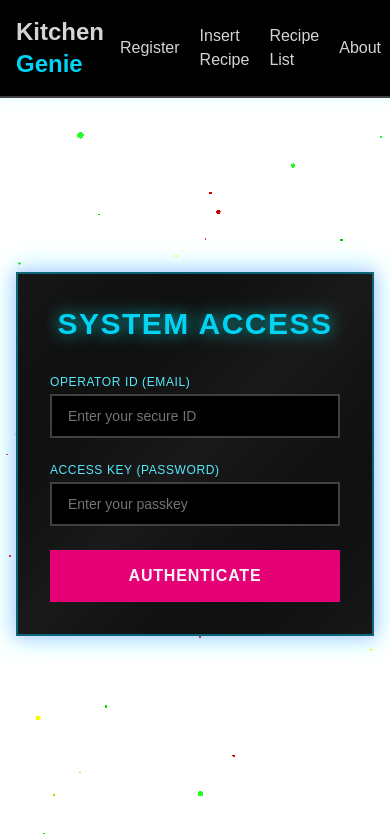
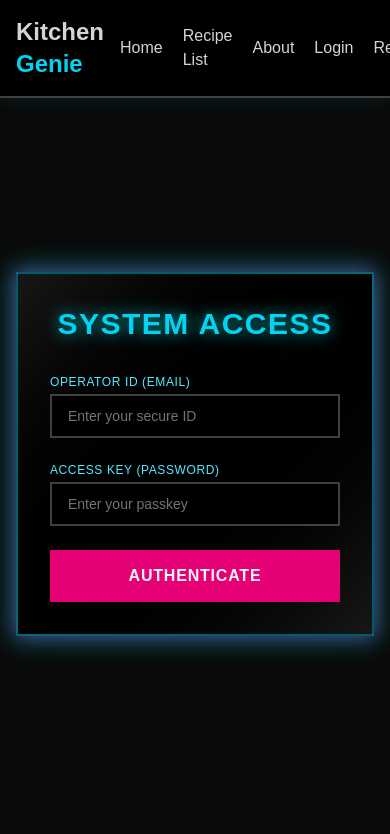
Before and after one commit to Manishshtestha/Recipe-Suggestion-App, a Next.js app: page /login in a window 390 px wide. Shown: the top 834 px of the page. Built offline with nearby package versions, Linux system fonts and the light colour scheme.

Commit message:
Added Authentication Capability and minor changes made

```diff
--- a/src/app/(auth)/layout.tsx
+++ b/src/app/(auth)/layout.tsx
@@ -1,6 +1,7 @@
 import "@/app/globals.css";
 import Navbar from "@/components/Navbar";
 import Particles from "@/components/Particles";
+import { AuthProvider } from "../_context/AuthContext";
 
 export default function AuthLayout({
 	children,
@@ -29,8 +30,10 @@ export default function AuthLayout({
 						/>
 					</div>
 					<div className="col-start-1 col-end-2 row-start-1 row-end-2 z-10 flex flex-col min-h-screen">
-						<Navbar />
-						<main className="mt-8">{children}</main>
+						<AuthProvider>
+							<Navbar />
+							<main className="mt-8">{children}</main>
+						</AuthProvider>
 					</div>
 				</div>
 			</body>
--- a/src/app/(auth)/login/page.tsx
+++ b/src/app/(auth)/login/page.tsx
@@ -1,32 +1,33 @@
-'use client';
-import { useState, useEffect, useRef } from 'react';
-import { useRouter } from 'next/navigation'; // For redirection
+"use client";
+import { useState, useRef } from "react";
+import { useRouter } from "next/navigation";
+import { useAuth } from "@/app/_context/AuthContext"; // Import useAuth
 
 const LoginPage = () => {
 	const [formData, setFormData] = useState({
-        email: '',
-        password: '',
+		email: "",
+		password: "",
 	});
 	const [isLoading, setIsLoading] = useState(false);
 	const [apiError, setApiError] = useState<string | null>(null);
-    const [successMessage, setSuccessMessage] = useState<string | null>(null);
+	// const [successMessage, setSuccessMessage] = useState<string | null>(null); // Can remove if redirecting immediately
 
 	const router = useRouter();
+	const { login } = useAuth(); // Get the login function from context
 	const containerRef = useRef<HTMLDivElement>(null);
 
 	const handleChange = (e: React.ChangeEvent<HTMLInputElement>) => {
 		const { name, value } = e.target;
 		setFormData((prev) => ({ ...prev, [name]: value }));
-        // Clear errors/success on new input
 		if (apiError) setApiError(null);
-        if (successMessage) setSuccessMessage(null);
+		// if (successMessage) setSuccessMessage(null);
 	};
 
 	const handleSubmit = async (e: React.FormEvent) => {
 		e.preventDefault();
 		setIsLoading(true);
 		setApiError(null);
-        setSuccessMessage(null);
+		// setSuccessMessage(null);
 
 		if (!formData.email || !formData.password) {
 			setApiError("Both email and password are required.");
@@ -35,10 +36,10 @@ const LoginPage = () => {
 		}
 
 		try {
-            const response = await fetch('/api/auth/login', {
-                method: 'POST',
+			const response = await fetch("/api/auth/login", {
+				method: "POST",
 				headers: {
-                    'Content-Type': 'application/json',
+					"Content-Type": "application/json",
 				},
 				body: JSON.stringify(formData),
 			});
@@ -46,72 +47,54 @@ const LoginPage = () => {
 			const result = await response.json();
 
 			if (!response.ok) {
-                throw new Error(result.message || 'Login failed. Please check your credentials.');
+				throw new Error(
+					result.message ||
+						"Login failed. Please check your credentials."
+				);
 			}
 
-            // Login successful
-            setSuccessMessage(result.message || 'Login successful! Redirecting...');
-            console.log("Logged in user:", result.user); // You can store this user data
-            setFormData({ email: '', password: '' }); // Clear form
+			// Login successful - call the context's login function
+			// Ensure result.user matches the AuthenticatedUser type
+			const { password, followers, following, ...userDataForContext } =
+				result.user; // Destructure to fit AuthenticatedUser
 
-            // Redirect to homepage or dashboard after a short delay
-            setTimeout(() => {
-                router.push('/'); // Redirect to homepage
-            }, 1500);
+			login(userDataForContext, result.token); // Pass token if your API sends one
 
+			// setSuccessMessage(result.message || 'Login successful! Redirecting...'); // Optional: show message
+			setFormData({ email: "", password: "" });
+
+			// Redirect to homepage or dashboard
+			router.push("/"); // Redirect to homepage or desired page
 		} catch (err: any) {
-            setApiError(err.message || 'An unexpected error occurred during login.');
+			setApiError(
+				err.message || "An unexpected error occurred during login."
+			);
 		} finally {
 			setIsLoading(false);
 		}
 	};
 
-    useEffect(() => {
-        const container = containerRef.current;
-        if (!container) return;
-
-        const maxRotation = 10; // Consistent with RegisterPage
-
-        const handleMouseMove = (e: MouseEvent) => {
-            const { left, top, width, height } = container.getBoundingClientRect();
-            const x = e.clientX - left - width / 2;
-            const y = e.clientY - top - height / 2;
-
-            const rotateX = (y / height) * maxRotation;
-            const rotateY = (x / width) * maxRotation;
-
-            container.style.transform = `perspective(800px) rotateX(${-rotateX}deg) rotateY(${rotateY}deg)`; // Consistent
-        };
-
-        const handleMouseLeave = () => {
-            if (container) {
-                container.style.transform = 'perspective(800px) rotateX(0deg) rotateY(0deg)'; // Consistent
-            }
-        };
-
-        container.addEventListener('mousemove', handleMouseMove);
-        container.addEventListener('mouseleave', handleMouseLeave);
-
-        return () => {
-            if (container) { // Ensure container exists before removing listeners
-                container.removeEventListener('mousemove', handleMouseMove);
-                container.removeEventListener('mouseleave', handleMouseLeave);
-            }
-        };
-    }, []);
+	// ... rest of your component (useEffect for tilt, return JSX)
+	// Remember to update the JSX to remove successMessage if you're not using it
+	// And ensure the button disabled state and error display work as intended.
 
 	return (
-        <div className="min-h-screen flex items-center justify-center font-mono text-neutral-300 p-4">
+		// ... your existing JSX structure ...
+		// Make sure to conditionally display {apiError}
+		// The button should be disabled={isLoading}
+		// The button text can be {isLoading ? 'Authenticating...' : 'Authenticate'}
+		<div className="min-h-screen flex items-center justify-center bg-neutral-950 font-mono text-neutral-300 p-4">
 			<div
 				ref={containerRef}
-                className="p-8 rounded-none w-full max-w-md bg-gradient-to-br from-neutral-900 via-black/90 to-neutral-900 shadow-[0_0_25px_3px_rgba(0,255,255,0.4),0_0_15px_1px_rgba(255,0,255,0.3)] backdrop-blur-sm border-2 border-cyan-500/50 transition-transform duration-300 ease-in-out"
-            >
+				className="p-8 rounded-none w-full max-w-md bg-gradient-to-br from-neutral-900 via-black/90 to-neutral-900 shadow-[0_0_25px_3px_rgba(0,255,255,0.4),0_0_15px_1px_rgba(255,0,255,0.3)] backdrop-blur-sm border-2 border-cyan-500/50 transition-transform duration-300 ease-in-out">
 				<h1 className="text-3xl font-bold mb-8 text-center text-cyan-400 drop-shadow-[0_0_8px_rgba(0,255,255,0.7)] uppercase tracking-wider">
 					System Access
 				</h1>
 				<form onSubmit={handleSubmit} className="space-y-6">
 					<div>
-                        <label htmlFor="email" className="block text-xs font-medium text-cyan-300 uppercase tracking-wider mb-1">
+						<label
+							htmlFor="email"
+							className="block text-xs font-medium text-cyan-300 uppercase tracking-wider mb-1">
 							Operator ID (Email)
 						</label>
 						<input
@@ -122,10 +105,13 @@ const LoginPage = () => {
 							value={formData.email}
 							onChange={handleChange}
 							className="mt-1 block w-full px-4 py-2.5 border-2 border-neutral-700 rounded-none bg-black bg-opacity-60 text-neutral-200 placeholder-neutral-500 focus:outline-none focus:border-pink-500 focus:ring-1 focus:ring-pink-500 transition-all duration-200 ease-in-out font-mono text-sm"
+							required
 						/>
 					</div>
 					<div>
-                        <label htmlFor="password" className="block text-xs font-medium text-cyan-300 uppercase tracking-wider mb-1">
+						<label
+							htmlFor="password"
+							className="block text-xs font-medium text-cyan-300 uppercase tracking-wider mb-1">
 							Access Key (Password)
 						</label>
 						<input
@@ -136,25 +122,26 @@ const LoginPage = () => {
 							value={formData.password}
 							onChange={handleChange}
 							className="mt-1 block w-full px-4 py-2.5 border-2 border-neutral-700 rounded-none bg-black bg-opacity-60 text-neutral-200 placeholder-neutral-500 focus:outline-none focus:border-pink-500 focus:ring-1 focus:ring-pink-500 transition-all duration-200 ease-in-out font-mono text-sm"
+							required
 						/>
 					</div>
 					<button
 						type="submit"
 						disabled={isLoading}
-                        className="w-full bg-pink-600 hover:bg-pink-500 text-neutral-100 font-semibold py-3 px-4 rounded-none focus:outline-none focus:ring-2 focus:ring-pink-400 focus:ring-offset-2 focus:ring-offset-neutral-950 transition-all duration-200 ease-in-out uppercase tracking-wider border-2 border-pink-600 hover:border-pink-400 hover:shadow-[0_0_15px_rgba(255,0,255,0.5)] active:scale-[0.98] disabled:opacity-50 disabled:cursor-not-allowed"
-                    >
-                        {isLoading ? 'Authenticating...' : 'Authenticate'}
+						className="w-full bg-pink-600 hover:bg-pink-500 text-neutral-100 font-semibold py-3 px-4 rounded-none focus:outline-none focus:ring-2 focus:ring-pink-400 focus:ring-offset-2 focus:ring-offset-neutral-950 transition-all duration-200 ease-in-out uppercase tracking-wider border-2 border-pink-600 hover:border-pink-400 hover:shadow-[0_0_15px_rgba(255,0,255,0.5)] active:scale-[0.98] disabled:opacity-50 disabled:cursor-not-allowed">
+						{isLoading ? "Authenticating..." : "Authenticate"}
 					</button>
 					{apiError && (
 						<p className="mt-4 text-center text-sm text-red-400 bg-red-900 bg-opacity-50 border border-red-500 p-2 rounded-none">
-                            <span className='font-bold'>Error:</span> {apiError}
+							<span className="font-bold">Error:</span> {apiError}
 						</p>
 					)}
-                    {successMessage && (
+					{/* Success message can be removed if redirecting immediately */}
+					{/* {successMessage && (
                         <p className="mt-4 text-center text-sm text-green-400 bg-green-900 bg-opacity-50 border border-green-500 p-2 rounded-none">
                            {successMessage}
                         </p>
-                    )}
+                    )} */}
 				</form>
 			</div>
 		</div>
--- a/src/app/(auth)/register/page.tsx
+++ b/src/app/(auth)/register/page.tsx
@@ -54,7 +54,7 @@ const RegisterPage = () => {
 
         // If validation is successful, proceed with API call
         try {
-            const response = await fetch('/api/users', {
+            const response = await fetch('/api/auth/register', {
                 method: 'POST',
                 headers: {
                     'Content-Type': 'application/json',
--- /dev/null
+++ b/src/app/_context/AuthContext.tsx
@@ -0,0 +1,86 @@
+// src/app/_context/AuthContext.tsx
+"use client";
+
+import React, {
+	createContext,
+	useContext,
+	useState,
+	useEffect,
+	ReactNode,
+} from "react";
+import { IUser } from "@/app/_lib/models/userModel"; // Assuming IUser doesn't include password
+
+// Define the shape of the user object you want to store in the context
+// Exclude sensitive data like password hash
+type AuthenticatedUser = Omit<IUser, "password" | "followers" | "following"> & {
+	_id: string;
+}; // Ensure _id is string
+
+interface AuthContextType {
+	user: AuthenticatedUser | null;
+	isLoadingAuth: boolean; // To handle initial loading of auth state
+	login: (userData: AuthenticatedUser, token?: string) => void; // Token is optional for now
+	logout: () => void;
+}
+
+const AuthContext = createContext<AuthContextType | undefined>(undefined);
+
+export const AuthProvider: React.FC<{ children: ReactNode }> = ({
+	children,
+}) => {
+	const [user, setUser] = useState<AuthenticatedUser | null>(null);
+	const [isLoadingAuth, setIsLoadingAuth] = useState(true); // Start as true
+
+	useEffect(() => {
+		// Try to load user data from localStorage on initial load
+		try {
+			const storedUser = localStorage.getItem("authUser");
+			const storedToken = localStorage.getItem("authToken"); // If you implement JWTs
+
+			if (storedUser) {
+				setUser(JSON.parse(storedUser));
+			}
+			// Here you might also validate the token if it exists
+		} catch (error) {
+			console.error("Failed to load auth state from localStorage", error);
+			// Clear potentially corrupted storage
+			localStorage.removeItem("authUser");
+			localStorage.removeItem("authToken");
+		} finally {
+			setIsLoadingAuth(false);
+		}
+	}, []);
+
+	const login = (userData: AuthenticatedUser, token?: string) => {
+		setUser(userData);
+		localStorage.setItem("authUser", JSON.stringify(userData));
+		if (token) {
+			localStorage.setItem("authToken", token);
+		}
+		setIsLoadingAuth(false); // Ensure loading is false after login
+	};
+
+	const logout = () => {
+		setUser(null);
+		localStorage.removeItem("authUser");
+		localStorage.removeItem("authToken"); // Clear token on logout
+		setIsLoadingAuth(false);
+		// You might want to redirect to login page here or call an API to invalidate server session
+		// router.push('/login'); // If using next/router
+		console.log("User logged out");
+	};
+
+	return (
+		<AuthContext.Provider value={{ user, isLoadingAuth, login, logout }}>
+			{children}
+		</AuthContext.Provider>
+	);
+};
+
+export const useAuth = (): AuthContextType => {
+	const context = useContext(AuthContext);
+	if (context === undefined) {
+		throw new Error("useAuth must be used within an AuthProvider");
+	}
+	return context;
+};
--- a/src/app/recipe/insert/page.tsx
+++ b/src/app/recipe/insert/page.tsx
@@ -1,16 +1,20 @@
 "use client";
-import { useState,useEffect} from "react";
+import { useState, useEffect } from "react";
 
 export default function RecipeInsertPage() {
 	const [name, setName] = useState("");
 	const [image, setImage] = useState("");
 	const [ingredients, setIngredients] = useState<string[]>([""]);
-  const [dietaryRestrictions, setDietaryRestrictions] = useState<string[]>([""]);
+	const [dietaryRestrictions, setDietaryRestrictions] = useState<string[]>([
+		"",
+	]);
 	const [cuisine, setCuisine] = useState("");
 	const [cookingMethod, setCookingMethod] = useState("");
 	const [mealType, setMealType] = useState("");
 	const [cookingTime, setCookingTime] = useState("");
-  const [cookingInstructions, setCookingInstructions] = useState<string[]>([""]);
+	const [cookingInstructions, setCookingInstructions] = useState<string[]>([
+		"",
+	]);
 	const [nutrition, setNutrition] = useState<string[]>([""]);
 	const [message, setMessage] = useState("");
 
@@ -67,12 +71,16 @@ export default function RecipeInsertPage() {
 			name,
 			image,
 			ingredients: ingredients.filter((i) => i.trim() !== ""),
-      dietaryRestrictions: dietaryRestrictions.filter((i) => i.trim() !== ""),
+			dietaryRestrictions: dietaryRestrictions.filter(
+				(i) => i.trim() !== ""
+			),
 			cuisine,
 			cookingMethod,
 			mealType,
 			cookingTime,
-      cookingInstructions: cookingInstructions.filter((i) => i.trim() !== ""),
+			cookingInstructions: cookingInstructions.filter(
+				(i) => i.trim() !== ""
+			),
 			nutrition: nutrition.filter((i) => i.trim() !== ""),
 		};
 
@@ -149,26 +157,37 @@ export default function RecipeInsertPage() {
 								type="text"
 								value={ingredient}
 								onChange={(e) =>
-                  handleArrayChange(setIngredients, index, e.target.value, ingredients)
+									handleArrayChange(
+										setIngredients,
+										index,
+										e.target.value,
+										ingredients
+									)
 								}
 								required
 								className="flex-1 border p-2"
 							/>
 							<button
 								type="button"
-                onClick={() => removeArrayField(setIngredients, ingredients, index)}
+								onClick={() =>
+									removeArrayField(
+										setIngredients,
+										ingredients,
+										index
+									)
+								}
 								disabled={ingredients.length === 1}
-                className="bg-red-500 text-white px-2 rounded disabled:opacity-50"
-              >
+								className="bg-red-500 text-white px-2 rounded disabled:opacity-50">
 								Remove
 							</button>
 						</div>
 					))}
 					<button
 						type="button"
-            onClick={() => addArrayField(setIngredients, ingredients)}
-            className="bg-blue-500 text-white px-4 py-2 rounded"
-          >
+						onClick={() =>
+							addArrayField(setIngredients, ingredients)
+						}
+						className="bg-blue-500 text-white px-4 py-2 rounded">
 						Add Ingredient
 					</button>
 				</fieldset>
@@ -194,20 +213,27 @@ export default function RecipeInsertPage() {
 							<button
 								type="button"
 								onClick={() =>
-                  removeArrayField(setDietaryRestrictions, dietaryRestrictions, index)
+									removeArrayField(
+										setDietaryRestrictions,
+										dietaryRestrictions,
+										index
+									)
 								}
 								disabled={dietaryRestrictions.length === 1}
-                className="bg-red-500 text-white px-2 rounded disabled:opacity-50"
-              >
+								className="bg-red-500 text-white px-2 rounded disabled:opacity-50">
 								Remove
 							</button>
 						</div>
 					))}
 					<button
 						type="button"
-            onClick={() => addArrayField(setDietaryRestrictions, dietaryRestrictions)}
-            className="bg-blue-500 text-white px-4 py-2 rounded"
-          >
+						onClick={() =>
+							addArrayField(
+								setDietaryRestrictions,
+								dietaryRestrictions
+							)
+						}
+						className="bg-blue-500 text-white px-4 py-2 rounded">
 						Add Dietary Restriction
 					</button>
 				</fieldset>
@@ -274,20 +300,27 @@ export default function RecipeInsertPage() {
 							<button
 								type="button"
 								onClick={() =>
-                  removeArrayField(setCookingInstructions, cookingInstructions, index)
+									removeArrayField(
+										setCookingInstructions,
+										cookingInstructions,
+										index
+									)
 								}
 								disabled={cookingInstructions.length === 1}
-                className="bg-red-500 text-white px-2 rounded disabled:opacity-50"
-              >
+								className="bg-red-500 text-white px-2 rounded disabled:opacity-50">
 								Remove
 							</button>
 						</div>
 					))}
 					<button
 						type="button"
-            onClick={() => addArrayField(setCookingInstructions, cookingInstructions)}
-            className="bg-blue-500 text-white px-4 py-2 rounded"
-          >
+						onClick={() =>
+							addArrayField(
+								setCookingInstructions,
+								cookingInstructions
+							)
+						}
+						className="bg-blue-500 text-white px-4 py-2 rounded">
 						Add Instruction
 					</button>
 				</fieldset>
@@ -300,17 +333,27 @@ export default function RecipeInsertPage() {
 								type="text"
 								value={nutrient}
 								onChange={(e) =>
-                  handleArrayChange(setNutrition, index, e.target.value, nutrition)
+									handleArrayChange(
+										setNutrition,
+										index,
+										e.target.value,
+										nutrition
+									)
 								}
 								required
 								className="flex-1 border p-2"
 							/>
 							<button
 								type="button"
-                onClick={() => removeArrayField(setNutrition, nutrition, index)}
+								onClick={() =>
+									removeArrayField(
+										setNutrition,
+										nutrition,
+										index
+									)
+								}
 								disabled={nutrition.length === 1}
-                className="bg-red-500 text-white px-2 rounded disabled:opacity-50"
-              >
+								className="bg-red-500 text-white px-2 rounded disabled:opacity-50">
 								Remove
 							</button>
 						</div>
@@ -318,16 +361,14 @@ export default function RecipeInsertPage() {
 					<button
 						type="button"
 						onClick={() => addArrayField(setNutrition, nutrition)}
-            className="bg-blue-500 text-white px-4 py-2 rounded"
-          >
+						className="bg-blue-500 text-white px-4 py-2 rounded">
 						Add Nutrition
 					</button>
 				</fieldset>
 
 				<button
 					type="submit"
-          className="bg-green-600 text-white px-6 py-3 rounded mt-4 hover:bg-green-700"
-        >
+					className="bg-green-600 text-white px-6 py-3 rounded mt-4 hover:bg-green-700">
 					Insert Recipe
 				</button>
 			</form>
--- a/src/app/recipe/layout.tsx
+++ b/src/app/recipe/layout.tsx
@@ -1,6 +1,7 @@
 import Navbar from "@/components/Navbar";
 
 import "@/app/globals.css";
+import { AuthProvider } from "../_context/AuthContext";
 
 export default function RecipeLayout(
 	{ children }: { children: React.ReactNode } // This is the layout for the recipe pages
@@ -13,8 +14,11 @@ export default function RecipeLayout(
 
 					</div>
 					<div className="col-start-1 col-end-2 row-start-1 row-end-2 z-10 flex flex-col min-h-screen">
+						<AuthProvider>
+
 						<Navbar />
 						<main className="z-10 mt-4 min-h-screen">{children}</main>
+						</AuthProvider>
 					</div>
 				</div>
 			</body>
--- a/src/components/Navbar.tsx
+++ b/src/components/Navbar.tsx
@@ -1,29 +1,85 @@
+"use client"; // Navbar will now be a client component to use context
+
 import Link from "next/link";
+import { useAuth } from "@/app/_context/AuthContext"; // Import useAuth
+import { useRouter } from "next/navigation"; // For logout redirection
 
 const Navbar = () => {
+	const { user, logout, isLoadingAuth } = useAuth();
+	const router = useRouter();
+
+	const handleLogout = () => {
+		logout();
+		router.push("/login"); // Redirect to login after logout
+	};
+
 	return (
 		<nav className="bg-black bg-opacity-80 backdrop-blur-sm text-neutral-300 p-4 flex justify-between items-center gap-4 top-0 left-0 w-full z-50 fixed border-b-2 border-neutral-700 shadow-[0_2px_15px_rgba(0,255,255,0.1)] rounded-none">
 			<div>
-				<Link href="/" className="text-2xl font-bold hover:text-pink-400 transition-colors duration-300">
-					Kitchen <span className="text-cyan-400 group-hover:text-pink-500 transition-colors duration-300">Genie</span>
+				<Link
+					href="/"
+					className="text-2xl font-bold hover:text-pink-400 transition-colors duration-300">
+					Kitchen{" "}
+					<span className="text-cyan-400 group-hover:text-pink-500 transition-colors duration-300">
+						Genie
+					</span>
 				</Link>
 			</div>
-			<div className="flex gap-x-5 sm:gap-x-6 items-center">
-				<Link href="/register" className="hover:text-cyan-400 transition-colors duration-300 relative after:content-[''] after:absolute after:left-0 after:bottom-[-2px] after:w-0 after:h-[2px] after:bg-cyan-400 after:transition-all after:duration-300 hover:after:w-full">
-					Register
+			<div className="flex gap-x-5 sm:gap-x-6 items-center font-mono">
+				<Link
+					href="/"
+					className="hover:text-cyan-400 transition-colors duration-300 relative after:content-[''] after:absolute after:left-0 after:bottom-[-2px] after:w-0 after:h-[2px] after:bg-cyan-400 after:transition-all after:duration-300 hover:after:w-full">
+					Home
 				</Link>
-				<Link href="/recipe/insert" className="hover:text-cyan-400 transition-colors duration-300 relative after:content-[''] after:absolute after:left-0 after:bottom-[-2px] after:w-0 after:h-[2px] after:bg-cyan-400 after:transition-all after:duration-300 hover:after:w-full">
+				{
+					user?
+				<Link
+					href="/recipe/insert"
+					className="hover:text-cyan-400 transition-colors duration-300 relative after:content-[''] after:absolute after:left-0 after:bottom-[-2px] after:w-0 after:h-[2px] after:bg-cyan-400 after:transition-all after:duration-300 hover:after:w-full">
 					Insert Recipe
 				</Link>
-				<Link href="/recipe" className="hover:text-cyan-400 transition-colors duration-300 relative after:content-[''] after:absolute after:left-0 after:bottom-[-2px] after:w-0 after:h-[2px] after:bg-cyan-400 after:transition-all after:duration-300 hover:after:w-full">
+					:
+					<></>
+				}
+				<Link
+					href="/recipe"
+					className="hover:text-cyan-400 transition-colors duration-300 relative after:content-[''] after:absolute after:left-0 after:bottom-[-2px] after:w-0 after:h-[2px] after:bg-cyan-400 after:transition-all after:duration-300 hover:after:w-full">
 					Recipe List
 				</Link>
-				<Link href="/about" className="hover:text-cyan-400 transition-colors duration-300 relative after:content-[''] after:absolute after:left-0 after:bottom-[-2px] after:w-0 after:h-[2px] after:bg-cyan-400 after:transition-all after:duration-300 hover:after:w-full">
+				<Link
+					href="/about"
+					className="hover:text-cyan-400 transition-colors duration-300 relative after:content-[''] after:absolute after:left-0 after:bottom-[-2px] after:w-0 after:h-[2px] after:bg-cyan-400 after:transition-all after:duration-300 hover:after:w-full">
 					About
 				</Link>
-				{/* <Link href="/explore" className="hover:text-cyan-400 transition-colors duration-300 relative after:content-[''] after:absolute after:left-0 after:bottom-[-2px] after:w-0 after:h-[2px] after:bg-cyan-400 after:transition-all after:duration-300 hover:after:w-full">
-					Explore
-				</Link> */}
+
+				{/* Auth Links */}
+				{isLoadingAuth ? (
+					<span className="text-sm text-neutral-500">Loading...</span>
+				) : user ? (
+					<>
+						<span className="text-sm text-pink-400">
+							Operator: {user.name}
+						</span>
+						<button
+							onClick={handleLogout}
+							className="hover:text-red-400 transition-colors duration-300 text-sm relative after:content-[''] after:absolute after:left-0 after:bottom-[-2px] after:w-0 after:h-[2px] after:bg-red-400 after:transition-all after:duration-300 hover:after:w-full">
+							Logout
+						</button>
+					</>
+				) : (
+					<>
+						<Link
+							href="/login"
+							className="hover:text-cyan-400 transition-colors duration-300 relative after:content-[''] after:absolute after:left-0 after:bottom-[-2px] after:w-0 after:h-[2px] after:bg-cyan-400 after:transition-all after:duration-300 hover:after:w-full">
+							Login
+						</Link>
+						<Link
+							href="/register"
+							className="hover:text-cyan-400 transition-colors duration-300 relative after:content-[''] after:absolute after:left-0 after:bottom-[-2px] after:w-0 after:h-[2px] after:bg-cyan-400 after:transition-all after:duration-300 hover:after:w-full">
+							Register
+						</Link>
+					</>
+				)}
 			</div>
 		</nav>
 	);
```
Also changed, not shown: src/app/(root)/layout.tsx (+10 -4 lines). Lines whose indentation alone changed are shown as unchanged.
